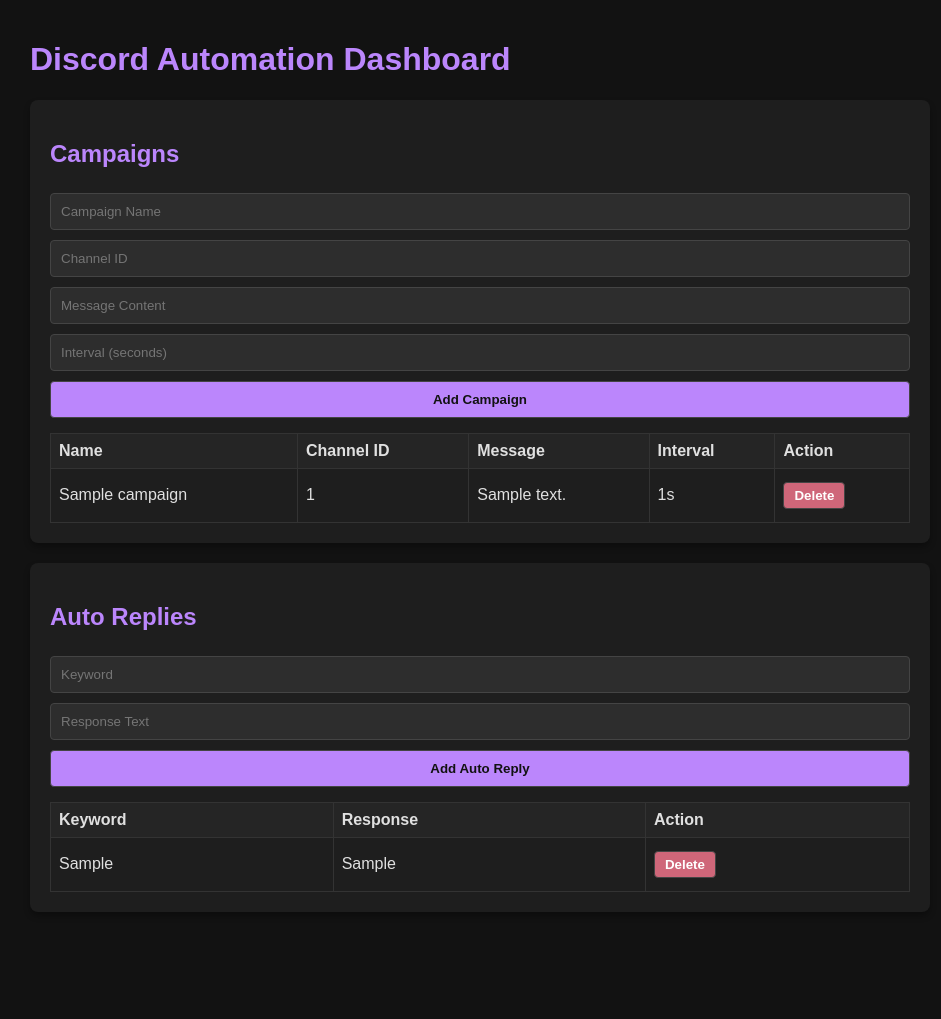
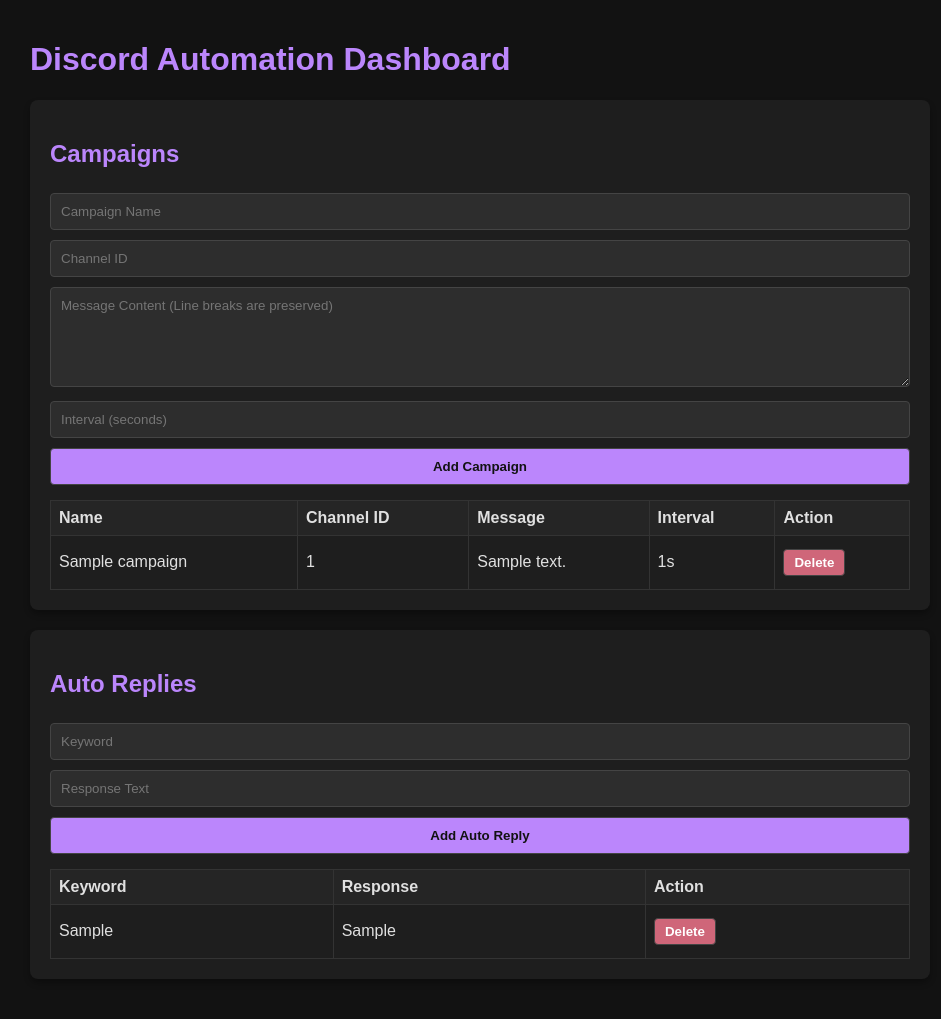
Before and after one commit to rafttkxGIT/flareon-still-trying, a Flask app: page / in a window 1280 px wide. Shown: the whole page, without its empty margins (160-1101 px from the left). Before the commit the page ends 892 px from the top, so only its background shows below. Run offline with Flask 3, Linux system fonts and the light colour scheme; tables that the repository leaves empty hold one stand-in row (values such as "Sample post").

Commit message:
Update dashboard.html

```diff
--- a/templates/dashboard.html
+++ b/templates/dashboard.html
@@ -8,12 +8,14 @@
         h1, h2 { color: #bb86fc; }
         .container { max-width: 900px; margin: auto; }
         .card { background: #1e1e1e; padding: 20px; margin-bottom: 20px; border-radius: 8px; box-shadow: 0 4px 6px rgba(0,0,0,0.3); }
-        input, button { background: #2d2d2d; border: 1px solid #444; color: #fff; padding: 10px; margin: 5px 0; width: 100%; box-sizing: border-box; border-radius: 4px; }
+        input, textarea, button { background: #2d2d2d; border: 1px solid #444; color: #fff; padding: 10px; margin: 5px 0; width: 100%; box-sizing: border-box; border-radius: 4px; font-family: sans-serif; }
+        textarea { resize: vertical; height: 100px; }
         button { background: #bb86fc; color: #121212; font-weight: bold; cursor: pointer; }
         button:hover { background: #9965f4; }
         table { width: 100%; border-collapse: collapse; margin-top: 10px; }
         th, td { border: 1px solid #333; padding: 8px; text-align: left; }
         th { background: #252525; }
+        td.message-cell { white-space: pre-wrap; word-break: break-word; }
         .delete-btn { background: #cf6679; color: #fff; width: auto; padding: 5px 10px; }
         .delete-btn:hover { background: #b00020; }
     </style>
@@ -27,7 +29,7 @@
             <form action="/campaign/add" method="POST">
                 <input type="text" name="name" placeholder="Campaign Name" required>
                 <input type="text" name="channel_id" placeholder="Channel ID" required>
-                <input type="text" name="message" placeholder="Message Content" required>
+                <textarea name="message" placeholder="Message Content (Line breaks are preserved)" required></textarea>
                 <input type="number" name="interval" placeholder="Interval (seconds)" required>
                 <button type="submit">Add Campaign</button>
             </form>
@@ -44,7 +46,7 @@
                 <tr>
                     <td>{{ camp.name }}</td>
                     <td>{{ camp.channel_id }}</td>
-                    <td>{{ camp.message }}</td>
+                    <td class="message-cell">{{ camp.message }}</td>
                     <td>{{ camp.interval }}s</td>
                     <td>
                         <form action="/campaign/delete/{{ camp.id }}" method="POST" style="margin:0;">
```
